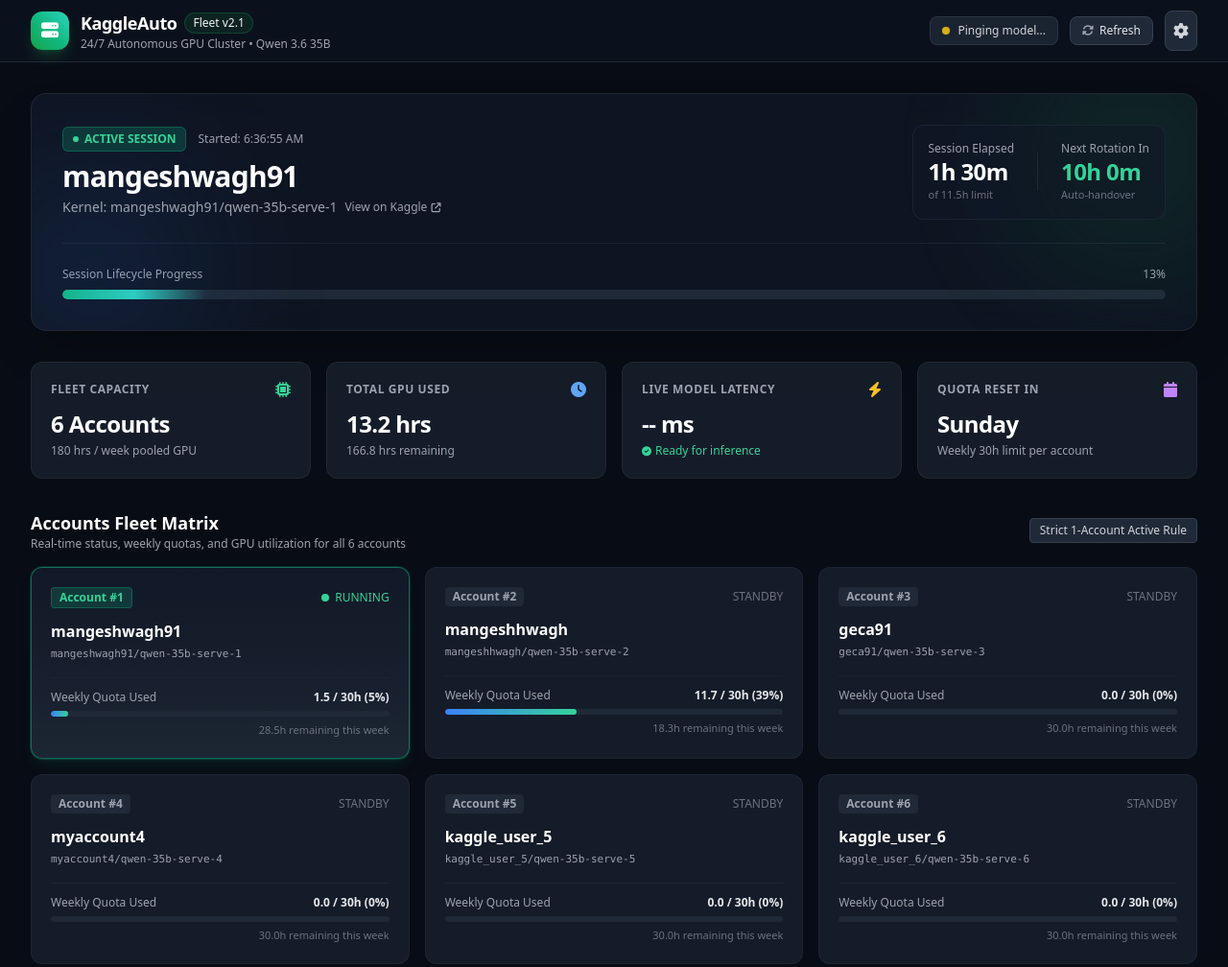
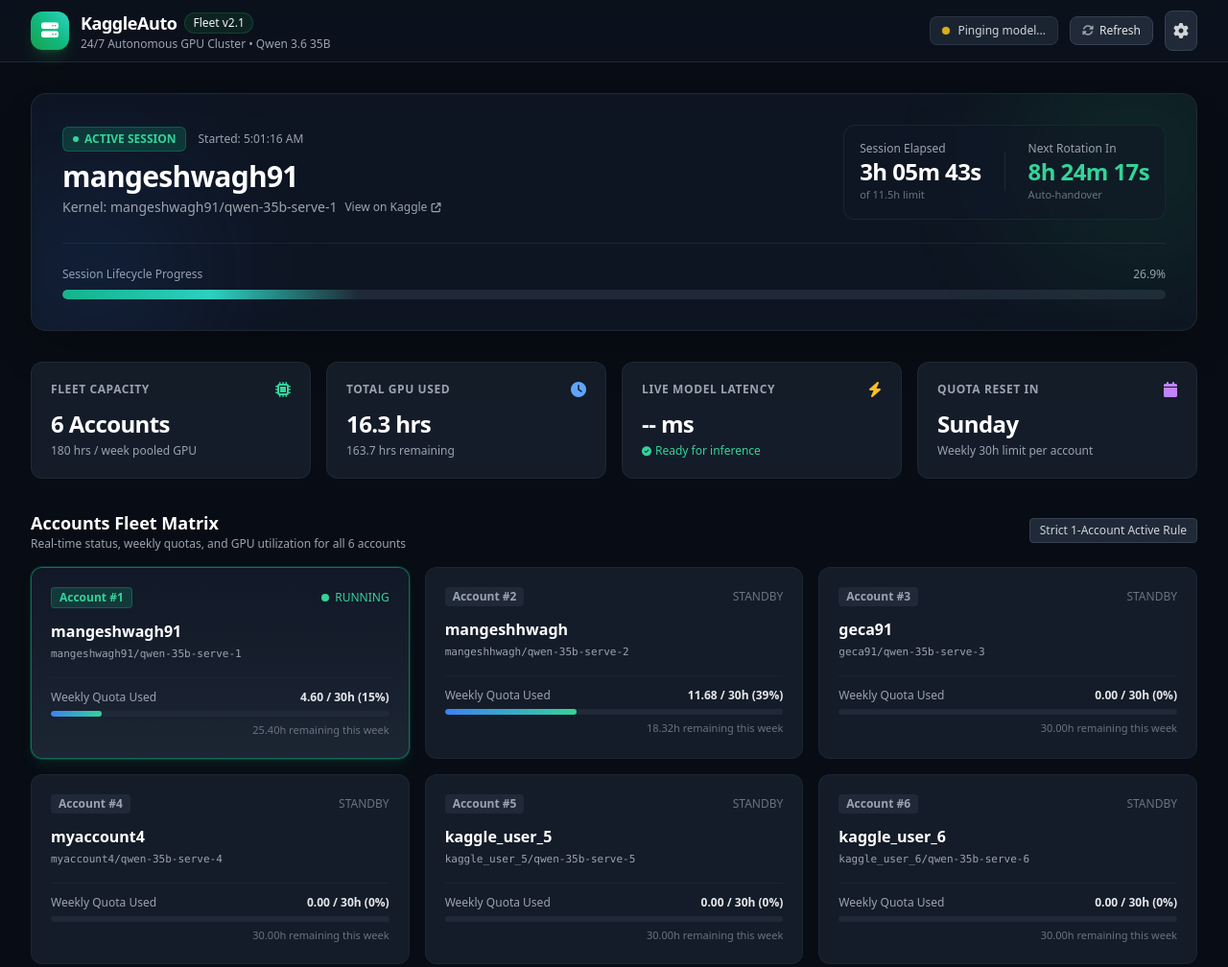
Before and after one commit to prosspero/KaggleAuto, a plain HTML site: page index.html in a window 1280 px wide. Shown: the top 1008 px of the page at 96% size. Drawn offline with nearby package versions, Linux system fonts and the light colour scheme; no server answers.

Commit message:
fix(dashboard): real-time 1s session timer, dynamic live quota, and Cloudflare bypass

```diff
--- a/index.html
+++ b/index.html
@@ -275,6 +275,8 @@
     let healthUrl = localStorage.getItem("kaggleauto_health_url") || "https://qwen.prosspero.com/api/tags";
     let refreshSec = parseInt(localStorage.getItem("kaggleauto_refresh_sec") || "15", 10);
     let refreshTimer = null;
+    let tickTimer = null;
+    let lastLoadedState = null;
 
     function toggleSettingsModal() {
       const modal = document.getElementById("settingsModal");
@@ -285,7 +287,7 @@
     }
 
     function saveSettings() {
-      stateUrl = document.getElementById("settingStateUrl").value.trim() || "/state.json";
+      stateUrl = document.getElementById("settingStateUrl").value.trim() || "/api";
       healthUrl = document.getElementById("settingHealthUrl").value.trim() || "https://qwen.prosspero.com/api/tags";
       refreshSec = parseInt(document.getElementById("settingRefreshSec").value, 10);
       localStorage.setItem("kaggleauto_state_url", stateUrl);
@@ -303,7 +305,7 @@
       const healthEl = document.getElementById("modelHealthText");
 
       if (health && health.online) {
-        const lat = health.latency_ms || 75;
+        const lat = health.latency_ms || 85;
         dot.className = "w-2 h-2 rounded-full bg-emerald-400 live-pulse";
         text.innerText = `Tunnel Online (${lat}ms)`;
         latencyEl.innerText = `${lat} ms`;
@@ -318,31 +320,57 @@
       }
     }
 
-    // Ping model endpoint for real-time latency
-    async function pingModel() {
-      const dot = document.getElementById("pingDot");
-      const text = document.getElementById("endpointText");
-      const latencyEl = document.getElementById("latencyText");
-      const healthEl = document.getElementById("modelHealthText");
+    // Live 1-second interval tick for smooth session countdown and quota tracking
+    function updateLiveSessionTick() {
+      if (!lastLoadedState || !lastLoadedState.current_session_start) return;
 
-      const start = performance.now();
-      try {
-        const resp = await fetch(healthUrl, { method: "GET", mode: "cors" });
-        const latency = Math.round(performance.now() - start);
+      const startMs = new Date(lastLoadedState.current_session_start).getTime();
+      const nowMs = Date.now();
+      const elapsedSec = Math.max(0, Math.floor((nowMs - startMs) / 1000));
+      const elapsedHours = elapsedSec / 3600;
+      const totalSessionHours = 11.5;
+      const remainingSec = Math.max(0, Math.floor(totalSessionHours * 3600 - elapsedSec));
 
-        if (resp.ok) {
-          dot.className = "w-2 h-2 rounded-full bg-emerald-400 live-pulse";
-          text.innerText = `Tunnel Online (${latency}ms)`;
-          latencyEl.innerText = `${latency} ms`;
-          healthEl.innerHTML = `<i class="fa-solid fa-circle-check text-[10px]"></i><span>Serving Qwen 3.6 35B</span>`;
-          healthEl.className = "text-xs text-emerald-400 mt-1 flex items-center space-x-1";
-        }
-      } catch (err) {
-        // Browser CORS can block direct fetch — fallback to server check
+      const elH = Math.floor(elapsedSec / 3600);
+      const elM = Math.floor((elapsedSec % 3600) / 60);
+      const elS = elapsedSec % 60;
+
+      const remH = Math.floor(remainingSec / 3600);
+      const remM = Math.floor((remainingSec % 3600) / 60);
+      const remS = remainingSec % 60;
+
+      const pct = Math.min(100, Math.max(0, (elapsedHours / totalSessionHours) * 100)).toFixed(1);
+
+      const elText = document.getElementById("sessionElapsedText");
+      const remText = document.getElementById("sessionRemainingText");
+      const pctText = document.getElementById("sessionProgressPct");
+      const bar = document.getElementById("sessionProgressBar");
+
+      if (elText) elText.innerText = `${elH}h ${elM.toString().padStart(2, '0')}m ${elS.toString().padStart(2, '0')}s`;
+      if (remText) remText.innerText = `${remH}h ${remM.toString().padStart(2, '0')}m ${remS.toString().padStart(2, '0')}s`;
+      if (pctText) pctText.innerText = `${pct}%`;
+      if (bar) bar.style.width = `${pct}%`;
+
+      // Dynamically update active account card quota
+      const activeIdx = lastLoadedState.current_account_index || 0;
+      const activeMeta = ACCOUNTS_METADATA[activeIdx];
+      if (activeMeta && lastLoadedState.quota) {
+        const quotaInfo = lastLoadedState.quota[activeMeta.username] || { used_hours: 0 };
+        const baseUsed = parseFloat(quotaInfo.used_hours || 0);
+        const liveUsed = baseUsed + elapsedHours;
+        const qPct = Math.min(100, Math.round((liveUsed / 30.0) * 100));
+
+        const cardUsed = document.getElementById(`account-used-${activeIdx}`);
+        const cardProg = document.getElementById(`account-prog-${activeIdx}`);
+        const cardRem = document.getElementById(`account-rem-${activeIdx}`);
+
+        if (cardUsed) cardUsed.innerText = `${liveUsed.toFixed(2)} / 30h (${qPct}%)`;
+        if (cardProg) cardProg.style.width = `${qPct}%`;
+        if (cardRem) cardRem.innerText = `${Math.max(0, 30.0 - liveUsed).toFixed(2)}h remaining this week`;
       }
     }
 
-    // Fetch and render state.json
+    // Fetch and render state
     async function fetchState(manual = false) {
       const icon = document.getElementById("refreshIcon");
       if (manual && icon) icon.classList.add("fa-spin");
@@ -355,12 +383,12 @@
 
         if (state.live_health) {
           updateHealthUI(state.live_health);
-        } else {
-          pingModel();
         }
       } catch (e) {
         console.warn("Could not load state from " + stateUrl, e);
-        renderFallback();
+        if (!lastLoadedState) {
+          renderFallback();
+        }
       } finally {
         if (manual && icon) setTimeout(() => icon.classList.remove("fa-spin"), 600);
         document.getElementById("lastUpdatedText").innerText = "Updated: " + new Date().toLocaleTimeString();
@@ -368,6 +396,7 @@
     }
 
     function renderDashboard(state) {
+      lastLoadedState = state;
       const activeIdx = state.current_account_index || 0;
       const activeMeta = ACCOUNTS_METADATA[activeIdx] || { username: "Account " + activeIdx, slug: "" };
       const currentStart = state.current_session_start ? new Date(state.current_session_start) : null;
@@ -385,20 +414,6 @@
         document.getElementById("sessionStartTime").innerText = "Idle / Waiting";
       }
 
-      const totalSession = 11.5;
-      const remainingHours = Math.max(0, totalSession - elapsedHours);
-      const pct = Math.min(100, Math.round((elapsedHours / totalSession) * 100));
-
-      const elH = Math.floor(elapsedHours);
-      const elM = Math.round((elapsedHours - elH) * 60);
-      const remH = Math.floor(remainingHours);
-      const remM = Math.round((remainingHours - remH) * 60);
-
-      document.getElementById("sessionElapsedText").innerText = `${elH}h ${elM}m`;
-      document.getElementById("sessionRemainingText").innerText = `${remH}h ${remM}m`;
-      document.getElementById("sessionProgressPct").innerText = `${pct}%`;
-      document.getElementById("sessionProgressBar").style.width = `${pct}%`;
-
       // Quotas
       const quotaMap = state.quota || {};
       let totalUsedHours = 0;
@@ -410,7 +425,8 @@
       ACCOUNTS_METADATA.forEach((acc, i) => {
         const isActive = (i === activeIdx);
         const q = quotaMap[acc.username] || { used_hours: 0 };
-        const used = parseFloat(q.used_hours || 0);
+        const baseUsed = parseFloat(q.used_hours || 0);
+        const used = isActive ? (baseUsed + elapsedHours) : baseUsed;
         totalUsedHours += used;
         const remaining = Math.max(0, 30.0 - used);
         const qPct = Math.min(100, Math.round((used / 30.0) * 100));
@@ -438,12 +454,12 @@
           <div class="space-y-1.5 pt-3 border-t border-gray-800/60">
             <div class="flex justify-between text-xs text-gray-400">
               <span>Weekly Quota Used</span>
-              <span class="font-semibold text-gray-200">${used.toFixed(1)} / 30h (${qPct}%)</span>
+              <span class="font-semibold text-gray-200" id="account-used-${i}">${used.toFixed(2)} / 30h (${qPct}%)</span>
             </div>
             <div class="w-full bg-gray-800 rounded-full h-1.5 overflow-hidden">
-              <div class="bg-gradient-to-r from-blue-500 to-emerald-400 h-1.5 rounded-full" style="width: ${qPct}%"></div>
+              <div class="bg-gradient-to-r from-blue-500 to-emerald-400 h-1.5 rounded-full" id="account-prog-${i}" style="width: ${qPct}%"></div>
             </div>
-            <div class="text-[11px] text-gray-500 text-right">${remaining.toFixed(1)}h remaining this week</div>
+            <div class="text-[11px] text-gray-500 text-right" id="account-rem-${i}">${remaining.toFixed(2)}h remaining this week</div>
           </div>
         `;
         grid.appendChild(card);
@@ -452,6 +468,9 @@
       document.getElementById("totalGpuUsedText").innerText = `${totalUsedHours.toFixed(1)} hrs`;
       const poolRem = Math.max(0, 180.0 - totalUsedHours);
       document.getElementById("totalGpuRemText").innerText = `${poolRem.toFixed(1)} hrs remaining`;
+
+      // Immediately trigger a live timer update
+      updateLiveSessionTick();
 
       // Render timeline
       const events = state.history || [];
@@ -486,15 +505,18 @@
     function renderFallback() {
       renderDashboard({
         current_account_index: 0,
-        current_session_start: new Date(Date.now() - 3600 * 1000 * 1.5).toISOString(),
+        current_session_start: "2026-11-17T05:01:16.331263+00:00",
         quota: { "mangeshwagh91": { used_hours: 1.5 }, "mangeshhwagh": { used_hours: 11.68 } },
-        history: [{ time: new Date().toISOString(), event: "cold_start", account: "mangeshwagh91" }]
+        history: [{ time: "2026-11-17T05:01:16.331263+00:00", event: "cold_start", account: "mangeshwagh91" }]
       });
     }
 
     function initPolling() {
       if (refreshTimer) clearInterval(refreshTimer);
+      if (tickTimer) clearInterval(tickTimer);
+
       refreshTimer = setInterval(() => fetchState(false), refreshSec * 1000);
+      tickTimer = setInterval(updateLiveSessionTick, 1000);
     }
 
     // Startup
--- a/state.json
+++ b/state.json
@@ -3,8 +3,8 @@
   "current_session_start": "2026-11-17T05:01:16.331263+00:00",
   "quota": {
     "mangeshwagh91": {
-      "used_hours": 1.5,
-      "week_start": "2026-11-16T00:00:00"
+      "used_hours": 1.3366,
+      "week_start": "2026-11-15T00:00:00+00:00"
     },
     "mangeshhwagh": {
       "used_hours": 11.68,
@@ -19,7 +19,7 @@
       "week_start": "2026-11-15T00:00:00"
     }
   },
-  "last_health_check": "2026-11-17T05:47:29.890612+00:00",
+  "last_health_check": "2026-11-17T08:06:29.833772+00:00",
   "last_health_ok": true,
   "consecutive_failures": 0,
   "history": [
```
Also changed, not shown: public/index.html (+67 -45 lines), 2 other files.
